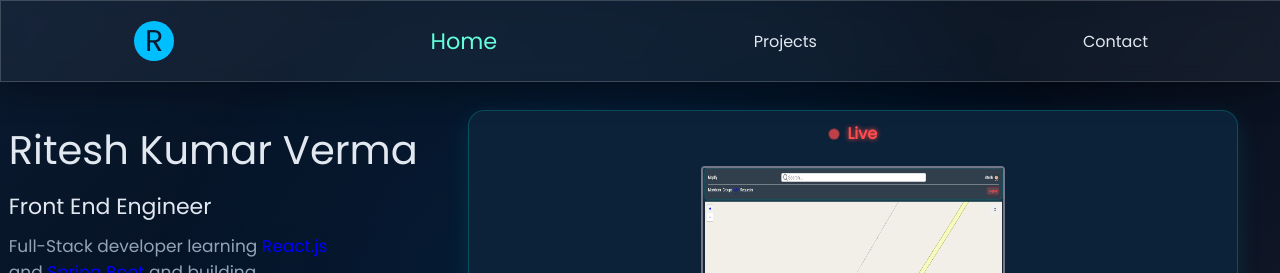
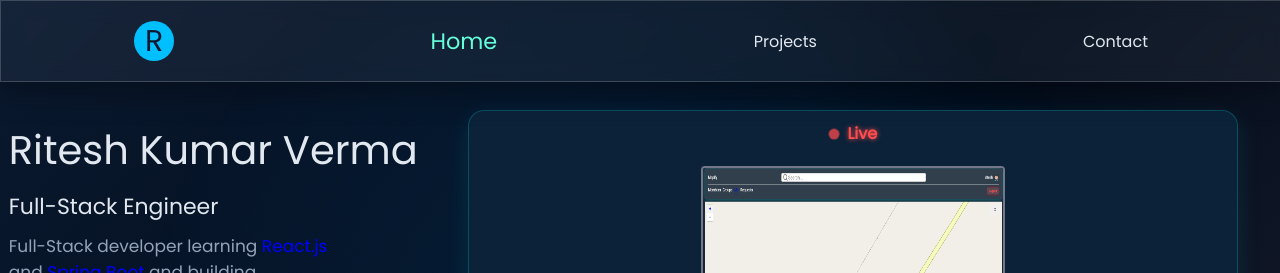
Before and after one commit to Ritesh-Kumar-Verma/myPortfolio, a React (Vite) app: page / in a window 1280 px wide. Shown: the top 273 px of the page. Built offline with nearby package versions, Linux system fonts and the light colour scheme.

Commit message:
updated title

```diff
--- a/src/Components/Info/Info.jsx
+++ b/src/Components/Info/Info.jsx
@@ -11,7 +11,7 @@ const Info = ({optionItems,activeOption,setActiveOption}) => {
     <div className="info">
       <div>
         <div className="my-name">Ritesh Kumar Verma</div>
-        <div className="title">Front End Engineer</div>
+        <div className="title">Full-Stack Engineer</div>
         <div className="about">
           Full-Stack developer learning <span>React.js</span> and <span> Spring Boot </span> and building responsive web interfaces.
         </div>
```
